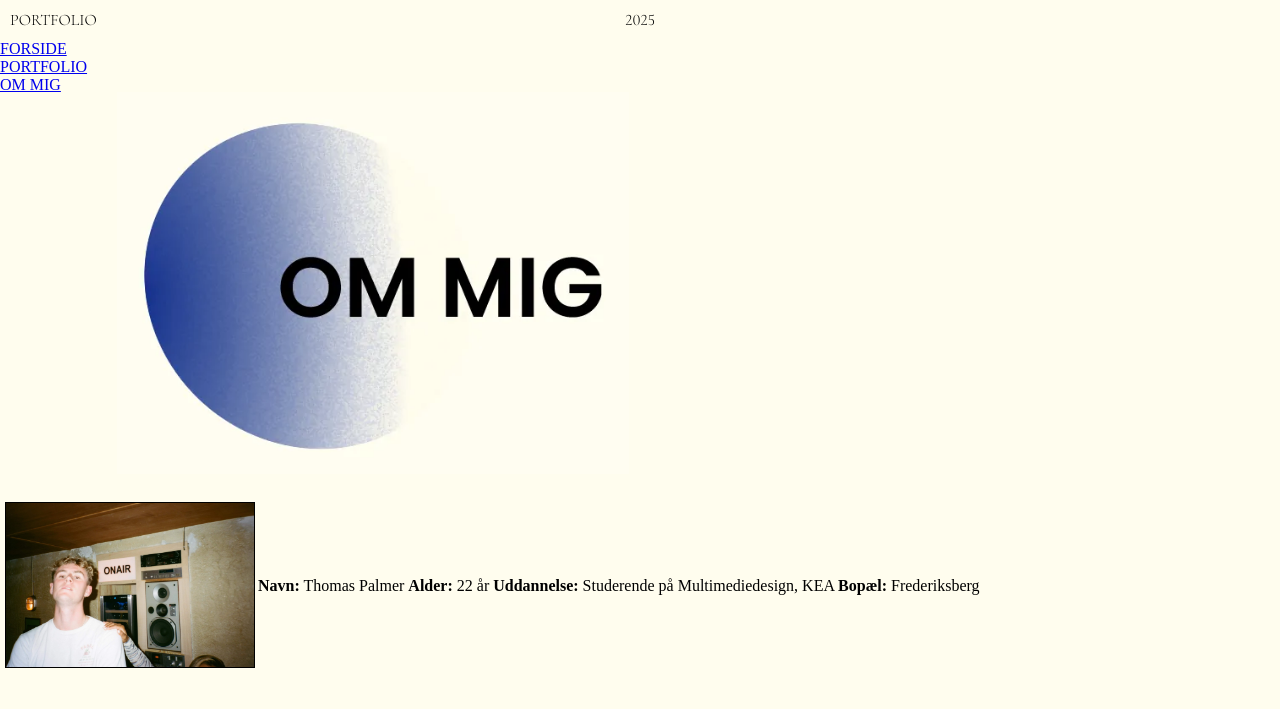
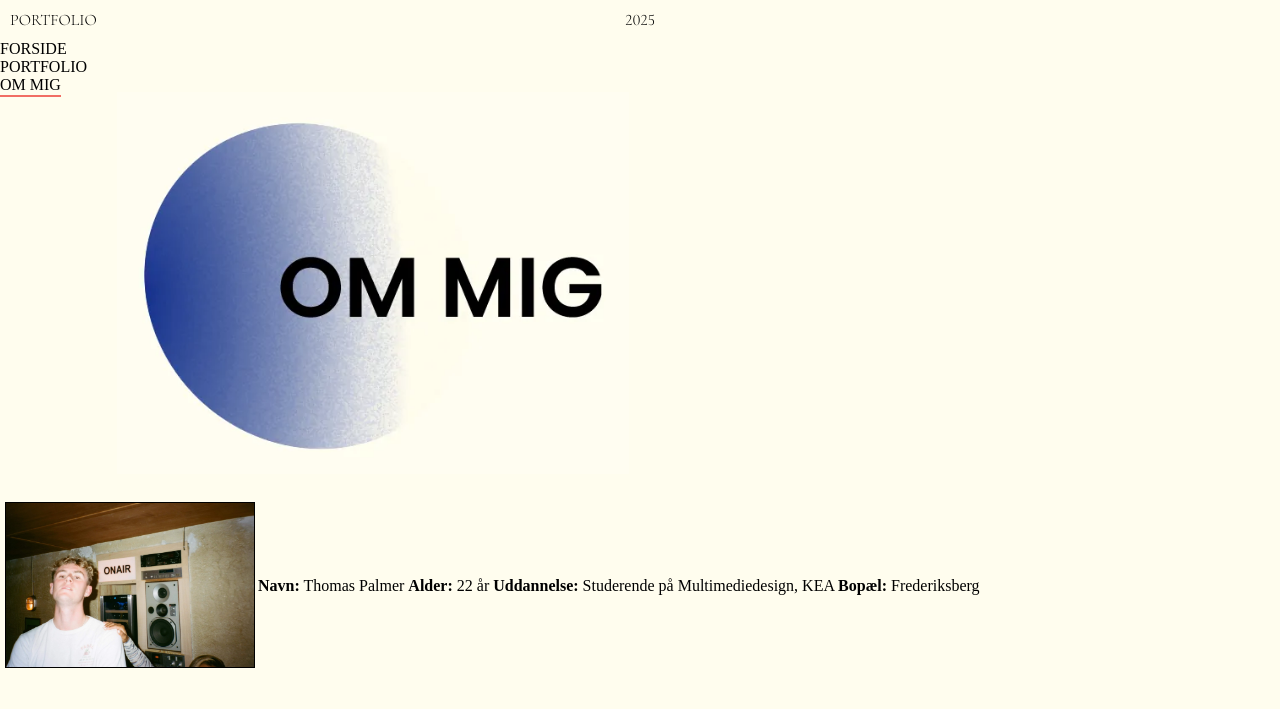
Before and after one commit to thpa0001/Portfolio, a plain HTML site: page om_mig.html in a window 1280 px wide. Shown: the top 709 px of the page. Drawn offline with Linux system fonts and the light colour scheme; a web font is replaced by a local one.

Commit message:
færdig menu

```diff
--- a/om_mig.html
+++ b/om_mig.html
@@ -34,8 +34,9 @@
         <ul class="menu">
             <li><a href="index.html">FORSIDE</a></li>
             <li><a href="portfolio.html">PORTFOLIO</a></li>
-            <li><a href="om_mig.html">OM MIG</a></li>
+            <li><a href="om_mig.html" class="aktiv-link">OM MIG</a></li>
         </ul>
+
     </nav>
     <main>
         <img src="billeder/om_mig.webp" alt="om mig design" class="om_mig_design">
@@ -85,6 +86,10 @@
             eller brugeroplevelse.
         </p>
         <img src="billeder/is.webp" alt="is" class="is">
+
+        <p class="kontakt-info"> thomasscottpalmer@gmail.com
+            <span style="margin-left: 20px;">tlf.: +45 51 68 56 64</span>
+        </p>
     </main>
     <footer>
         <div class="insta">
--- a/style.css
+++ b/style.css
@@ -5,14 +5,8 @@
 }
 :root {
   --h2tekst: "Cormorant Infant", serif;
-}
-:root {
   --ptekst: "Proza Libre", serif;
-}
-:root {
   --main-farve: #fffdee;
-}
-:root {
   --rød: #f16e64;
 }
 /**INDEX**/
@@ -118,6 +112,13 @@ body {
   margin-bottom: 50px;
   border: 1px solid var(--rød);
 }
+.kontakt-info {
+  margin-top: -45px;
+  margin-left: 40px;
+  color: var(--rød);
+  font-family: var(--ptekst);
+  font-size: 13.7px;
+}
 /**OM MIG**/
 
 /**MENU**/
@@ -136,7 +137,7 @@ header {
   color: inherit;
 }
 .center {
-  position: absolute; /* Dette er styling på "2025" */
+  position: absolute; /* det her er styling på "2025" */
   left: 50%; /* Flytter elementets venstre kant til midten */
   transform: translateX(-50%); /* Gør at teksten er perfekt centreret */
 }
@@ -197,7 +198,7 @@ header {
     box-shadow: 0 10px 10px rgba(0, 0, 0, 0.1);
     z-index: 100;
     display: flex; /* Flex layout */
-    flex-direction: column; /* Stak menupunkterne lodret */
+    flex-direction: column; /* Stak menupunkterne oven på hinanden */
     align-items: center; /* Centrer horisontalt */
     height: 200px;
     gap: 20px; /* gap mellem teksten */
@@ -214,6 +215,56 @@ header {
   }
 }
 
+/* Almindelige links */
+.menu a {
+  position: relative; /* Gør det muligt at sætte noget oven på linket */
+  text-decoration: none; /* Fjerner den normale understregning på linket */
+  color: black; /* Linkets tekstfarve er sort */
+  transition: color 0.5s ease; /* Når farven ændres, sker det blødt på 0,5 sekunder */
+  font-weight: normal; /* Almindelig tykkelse på teksten */
+}
+
+/* Hover-effekt (gælder kun ikke-aktive links) */
+/* ::after er et pseudo-element */
+/* Det betyder, vi laver en lille ekstra ting efter teksten, som en streg under linket */
+/* Denne streg starter som usynlig (bredde 0%), men vokser når musen kommer over linket */
+.menu a:not(.aktiv-link)::after {
+  content: ""; /* Der kommer en tom "ting" efter linket (det er vores streg) */
+  position: absolute; /* Den kan placeres præcist under linket */
+  left: 0; /* Starter helt til venstre */
+  bottom: -4px; /* Lidt under teksten */
+  width: 0%; /* Starter med at være usynlig (ingen bredde) */
+  height: 2px; /* Stregen er 2 pixels høj */
+  background-color: var(--rød); /* Stregen har rød farve */
+  transition: width 0.4s ease; /* Når bredden ændrer sig, sker det blødt på 0,4 sekunder */
+}
+
+/* Når musen er over linket (hover) eller linket har fokus (for fx tastatur) */
+/* vokser stregen under linket til fuld bredde (100%) og bliver synlig */
+.menu a:not(.aktiv-link):hover::after,
+.menu a:not(.aktiv-link):focus::after {
+  width: 100%; /* Stregen bliver fuld længde under teksten */
+}
+
+/* Aktivt link – den side man er på */
+/* Farven bliver rød og teksten bliver lidt tykkere (fed) */
+/* Der kommer altid en rød streg under teksten, som ikke forsvinder */
+.aktiv-link {
+  position: relative; /* Gør det muligt at sætte noget oven på linket */
+  color: var(--rød); /* Teksten bliver rød */
+  font-weight: bold; /* Teksten bliver fed */
+}
+
+.aktiv-link::after {
+  content: ""; /* Samme som før: en streg under linket */
+  position: absolute; /* Kan placeres præcist */
+  left: 0; /* Starter helt til venstre */
+  bottom: -4px; /* Lidt under teksten */
+  width: 100%; /* Stregen er altid fuld bredde */
+  height: 2px; /* Stregen er 2 pixels høj */
+  background-color: var(--rød); /* Stregen er rød */
+}
+
 /**MENU**/
 
 /**FOOTER**/
@@ -221,7 +272,7 @@ footer {
   position: relative;
   width: 100%;
   padding: 10px 20px;
-  background-color: transparent; /* eller brug en farve hvis du vil */
+  background-color: transparent;
   font-size: 12px;
   text-align: center;
 }
```
Also changed, not shown: index.html (+1 -0 lines).
